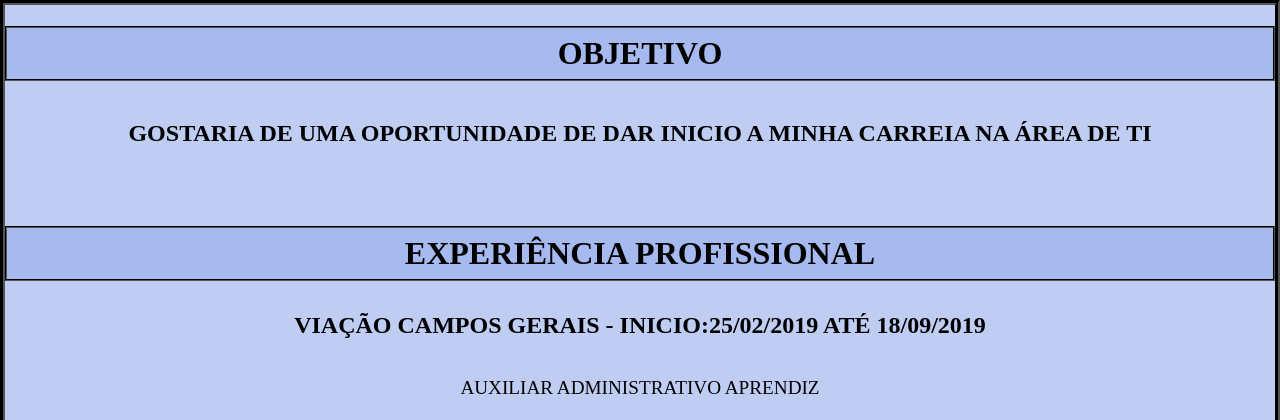
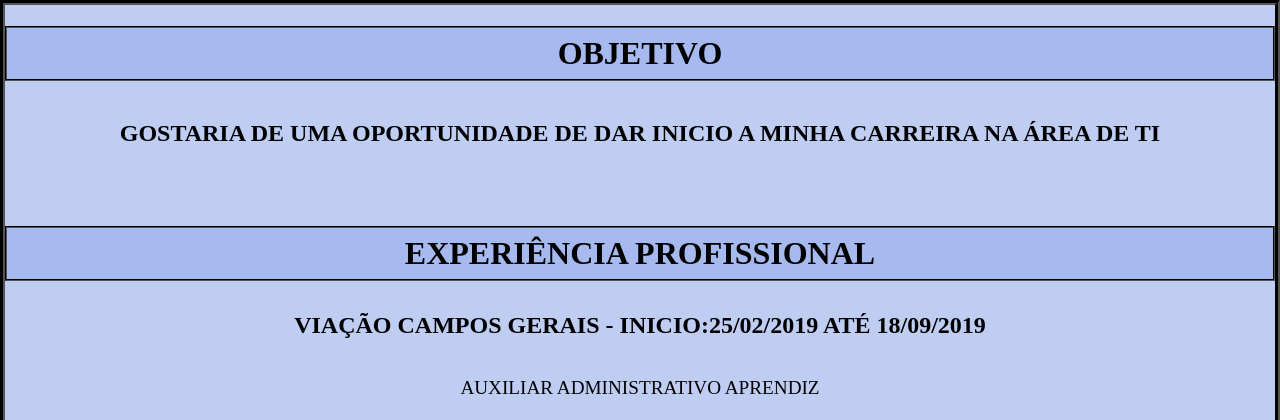
Before and after one commit to wllDrygla/hospeda-ai, a Django app: page /cvmodelos/will/ in a window 1280 px wide. Shown: the top 420 px of the page. Run offline with Django 3.2, Linux system fonts and the light colour scheme; parts of the project's set-up code (start-up, migrations or seed data) failed here and were passed over.

Commit message:
teste 01

```diff
--- a/cv/templates/cv/will.html
+++ b/cv/templates/cv/will.html
@@ -44,7 +44,7 @@
 <div class="conteudo">
     <h1>OBJETIVO</h1>
 
-        <H4>GOSTARIA DE UMA OPORTUNIDADE DE DAR INICIO A MINHA CARREIA NA ÁREA DE TI</H4>
+        <H4>GOSTARIA DE UMA OPORTUNIDADE DE DAR INICIO A MINHA CARREIRA NA ÁREA DE TI</H4>
         <br />
 
 
```
